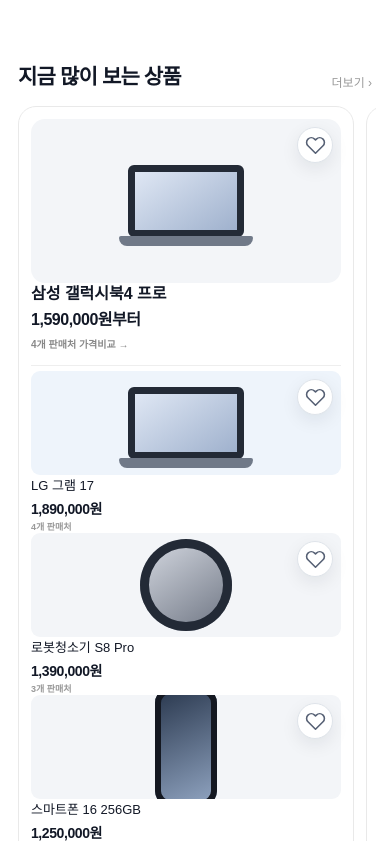
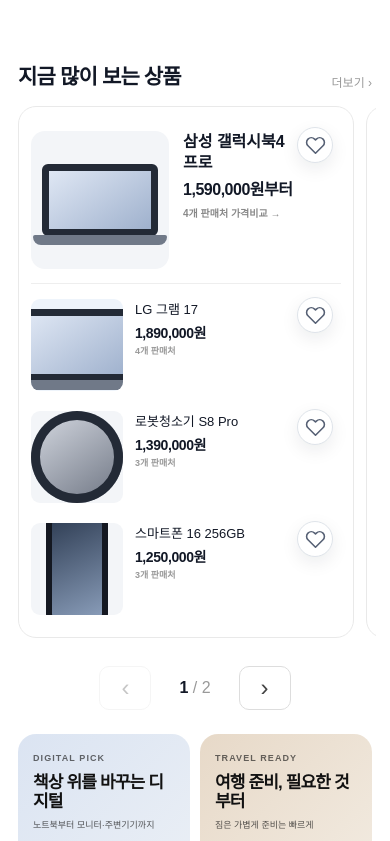
Before and after one commit to license-book/affiliate-product, a Next.js app: page / in a window 390 px wide. Shown: the part 2143-2984 px from the top of the page. Built offline with nearby package versions, Linux system fonts and the light colour scheme.

Commit message:
Force horizontal popular product layout

```diff
--- a/app/mobile-app.css
+++ b/app/mobile-app.css
@@ -236,3 +236,19 @@
 .purposePager button{width:52px;height:44px;border:1px solid #ddd;border-radius:10px;background:#fff;font-size:24px;color:#555}
 .purposePager button:disabled{opacity:.3}
 .purposePager b{font-size:16px}.purposePager em{font-style:normal;color:#999;font-weight:500}
+
+/* Popular products showcase — force requested horizontal hierarchy */
+#best .dealShowcase{box-sizing:border-box!important}
+#best .dealHero{min-height:0!important;padding:12px 0 14px!important}
+#best .dealHeroLink{display:grid!important;grid-template-columns:156px minmax(0,1fr)!important;gap:14px!important;align-items:center!important}
+#best .dealHero .productArt{grid-column:1!important;width:156px!important;height:156px!important;min-height:156px!important;max-height:156px!important;aspect-ratio:1/1!important;margin:0!important}
+#best .dealHeroBody{grid-column:2!important;padding:0 38px 0 0!important;min-width:0!important}
+#best .dealMini>a{display:grid!important;grid-template-columns:104px minmax(0,1fr)!important;gap:12px!important;align-items:center!important;padding:10px 34px 10px 0!important}
+#best .dealMini .productArt{grid-column:1!important;width:104px!important;height:104px!important;min-height:104px!important;max-height:104px!important;aspect-ratio:1/1!important;margin:0!important}
+#best .dealMiniBody{grid-column:2!important;min-width:0!important}
+@media(max-width:390px){
+ #best .dealHeroLink{grid-template-columns:138px minmax(0,1fr)!important}
+ #best .dealHero .productArt{width:138px!important;height:138px!important;min-height:138px!important;max-height:138px!important}
+ #best .dealMini>a{grid-template-columns:92px minmax(0,1fr)!important}
+ #best .dealMini .productArt{width:92px!important;height:92px!important;min-height:92px!important;max-height:92px!important}
+}
```
